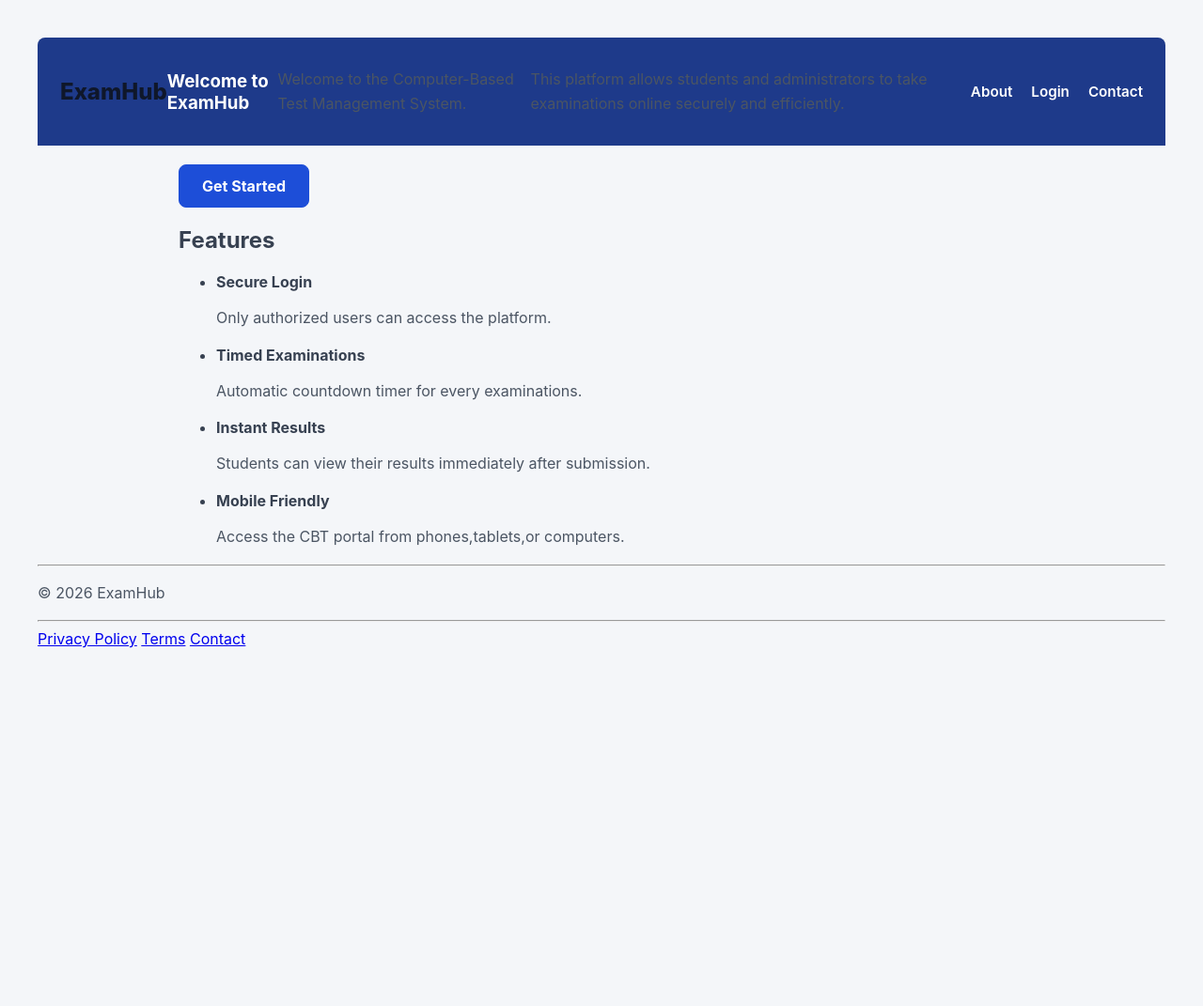
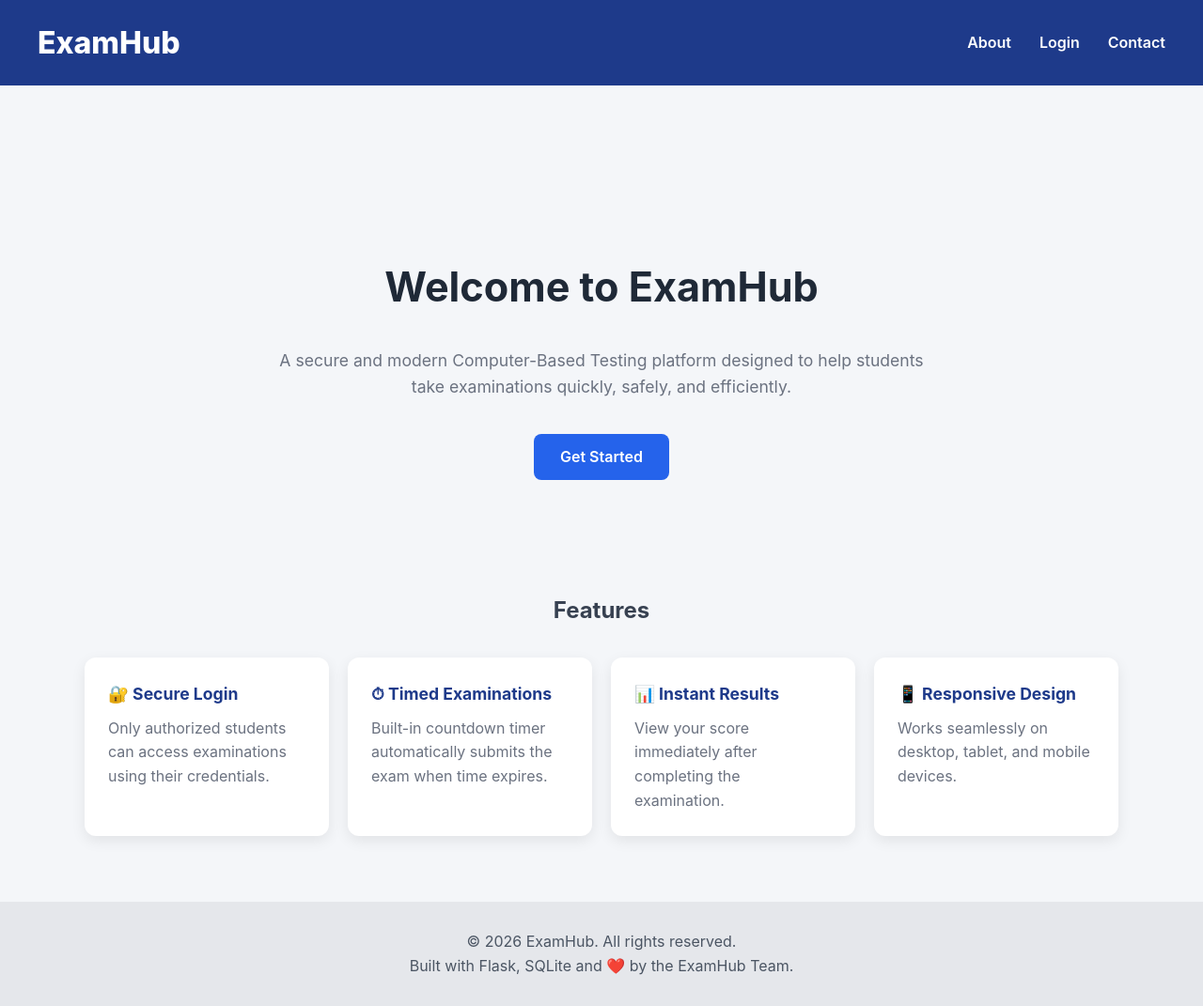
Before and after one commit to 0xApana/ExamHub, a Flask app: page / in a window 1280 px wide. Shown: the whole page at 94% size. Before the commit the page ends 690 px from the top, so only its background shows below. Run offline with Flask 3, Linux system fonts and the light colour scheme.

Commit message:
Polish landing page for v0.1.0 release

```diff
--- a/app.py
+++ b/app.py
@@ -204,9 +204,13 @@ def exam():
     connection.close()
 
     return render_template(
-        "exam.html",
-        question=question
-    )
+    "exam.html",
+    question=question,
+    current=session["current_question"] + 1,
+    total=len(questions),
+    is_last=(session["current_question"] == len(questions) - 1),
+    selected_answer=session.get("answers", {}).get(str(question["id"]))
+)
 
 @app.route("/logout")
 def logout():
--- a/static/css/style.css
+++ b/static/css/style.css
@@ -1,152 +1,302 @@
-/* --- Global Styles --- */
-body {
-    background-color: #f4f6f9;
-    font-family: Inter, -apple-system, BlinkMacSystemFont, "Segoe UI", Roboto, sans-serif;
-    margin: 40px;
-    color: #374151;
-}
-header h1 {
-    color: #0f172a;
-    font-size: 1.5rem;
-    font-weight: 800;
-    margin: 0;
+
+*{
+    margin:0;
+    padding:0;
+    box-sizing:border-box;
 }
 
-h1 {
-    color: #1d4ed8;
-    text-align: center;
+body{
+    background:#f4f6f9;
+    font-family:Inter,-apple-system,BlinkMacSystemFont,"Segoe UI",Roboto,sans-serif;
+    color:#374151;
+    line-height:1.6;
 }
 
-h2 {
-    color: #374151;
+/* ---------- Container ---------- */
+
+.container{
+    width:90%;
+    max-width:1100px;
+    margin:60px auto;
 }
 
-p {
-    color: #4b5563;
-    line-height: 1.6;
+/* ---------- Header ---------- */
+
+header{
+    background:#1e3a8a;
+    color:white;
+
+    display:flex;
+    justify-content:space-between;
+    align-items:center;
+
+    padding:20px 40px;
 }
 
-.container {
-    width: 80%;
-    max-width: 900px;
-    margin: auto;
+header h1{
+    color:white;
+    font-size:2rem;
+    font-weight:800;
 }
 
-/* --- Header & Layout --- */
-header {
-    background-color: #1e3a8a;
-    color: #ffffff;
-    padding: 16px 24px;
-    display: flex;
-    justify-content: space-between;
-    align-items: center;
-    border-radius: 8px 8px 0 0;
+/* ---------- Navigation ---------- */
+
+.navbar{
+    display:flex;
+    gap:30px;
 }
 
-/* Strictly target header links to prevent overrides */
-header nav a {
-    color: #ffffff !important;
-    text-decoration: none;
-    font-weight: 600;
-    font-size: 0.95rem;
-    transition: color 0.2s ease;
-    margin-left: 20px;
+.navbar a{
+    color:white;
+    text-decoration:none;
+    font-weight:600;
+    transition:.3s;
 }
 
-header nav a:hover {
-    color: #93c5fd !important; /* Soft blue hover state */
+.navbar a:hover{
+    color:#93c5fd;
 }
 
-/* --- General Navigation (Non-header pages, e.g. footer or separate lists) --- */
-nav {
-    display: flex;
-    align-items: center;
+/* ---------- Hero ---------- */
+
+.hero{
+    text-align:center;
+    padding:80px 20px;
 }
 
-nav ul {
-    list-style: none;
-    padding: 0;
-    margin: 0;
+.hero h2{
+    font-size:2.7rem;
+    color:#1f2937;
+    margin-bottom:20px;
 }
 
-nav li {
-    display: inline;
+.hero p{
+    max-width:700px;
+    margin:auto;
+    font-size:1.1rem;
+    color:#6b7280;
 }
 
-/* --- Buttons --- */
-.btn {
-    display: inline-block;
-    background-color: #1d4ed8;
-    color: white;
-    padding: 12px 24px;
-    border: 1px solid #1d4ed8;
-    border-radius: 8px;
-    margin-top: 20px;
-    text-decoration: none;
-    font-weight: bold;
-    transition: .3s;
+.hero .btn{
+    margin-top:35px;
 }
 
-.btn:hover {
-    background-color: #2563eb;
-    border-color: #2563eb;
+/* ---------- Buttons ---------- */
+
+.btn,
+button{
+
+    display:inline-block;
+
+    background:#2563eb;
+    color:white;
+
+    padding:12px 28px;
+
+    border:none;
+    border-radius:8px;
+
+    text-decoration:none;
+    font-weight:600;
+    cursor:pointer;
+
+    transition:.3s;
 }
 
-button {
-    background-color: #1d4ed8;
-    color: white;
-    padding: 10px 20px;
-    border: none;
-    border-radius: 5px;
-    font-size: 16px;
-    cursor: pointer;
-    transition: .3s;
-    box-shadow: 0 4px 10px rgba(0,0,0,.1);
+.btn:hover,
+button:hover{
+
+    background:#1d4ed8;
 }
 
-button:hover {
-    background-color: #2563eb;
+/* ---------- Features ---------- */
+
+.container h2{
+    text-align:center;
+    margin-top:40px;
+    margin-bottom:30px;
 }
 
-/* --- Forms --- */
-input {
-    width: 300px;
-    padding: 10px;
-    margin-top: 5px;
-    margin-bottom: 15px;
-    border: 1px solid #ccc;
-    border-radius: 5px;
-    font-size: 15px;
+.container ul{
+
+    list-style:none;
+
+    display:grid;
+    grid-template-columns:repeat(auto-fit,minmax(250px,1fr));
+
+    gap:20px;
 }
 
-/* --- Images --- */
-img {
-    max-width: 100%;
-    height: auto;
+.container li{
+
+    background:white;
+
+    padding:25px;
+
+    border-radius:12px;
+
+    box-shadow:0 5px 15px rgba(0,0,0,.08);
+
+    transition:.3s;
 }
 
-/* --- Responsive/Mobile --- */
-@media (max-width: 768px) {
-    body {
-        margin: 20px;
+.container li:hover{
+
+    transform:translateY(-5px);
+}
+
+.container li strong{
+
+    display:block;
+
+    font-size:1.1rem;
+
+    color:#1e3a8a;
+
+    margin-bottom:10px;
+}
+
+.container li p{
+
+    color:#6b7280;
+}
+
+/* ---------- Forms ---------- */
+
+form{
+
+    background:white;
+
+    padding:30px;
+
+    border-radius:12px;
+
+    box-shadow:0 5px 15px rgba(0,0,0,.08);
+}
+
+input[type="text"],
+input[type="password"]{
+
+    width:100%;
+
+    padding:12px;
+
+    margin-top:8px;
+    margin-bottom:20px;
+
+    border:1px solid #d1d5db;
+
+    border-radius:8px;
+
+    font-size:15px;
+}
+
+/* Radio buttons */
+
+input[type="radio"]{
+
+    width:auto;
+
+    margin-right:10px;
+}
+
+/* ---------- Dashboard ---------- */
+
+.navigation{
+
+    display:flex;
+
+    justify-content:space-between;
+
+    margin-top:30px;
+}
+
+/* ---------- Footer ---------- */
+
+footer{
+
+    margin-top:70px;
+
+    padding:30px;
+
+    background:#e5e7eb;
+
+    text-align:center;
+}
+
+footer p{
+
+    color:#4b5563;
+}
+
+footer ul{
+
+    list-style:none;
+
+    margin-top:15px;
+}
+
+footer li{
+
+    display:inline-block;
+
+    margin:0 15px;
+}
+
+footer a{
+
+    text-decoration:none;
+
+    color:#1e3a8a;
+}
+
+footer a:hover{
+
+    text-decoration:underline;
+}
+
+/* ---------- Responsive ---------- */
+
+@media (max-width:768px){
+
+    header{
+
+        flex-direction:column;
+
+        gap:20px;
     }
 
-    .container {
-        width: 95%;
+    .navbar{
+
+        flex-direction:column;
+
+        gap:15px;
+
+        text-align:center;
     }
 
-    header {
-        flex-direction: column;
-        gap: 12px;
-        text-align: center;
+    .hero h2{
+
+        font-size:2rem;
     }
 
-    header nav a {
-        margin: 0 10px;
+    .container{
+
+        width:95%;
     }
 
-    input {
-        width: 100%;
-        box-sizing: border-box;
+    .navigation{
+
+        flex-direction:column;
+
+        gap:15px;
     }
+
+    .btn,
+    button{
+
+        width:100%;
+        text-align:center;
+    }
+
 }
--- a/templates/index.html
+++ b/templates/index.html
@@ -3,58 +3,110 @@
 <head>
     <meta charset="UTF-8">
     <meta name="viewport" content="width=device-width, initial-scale=1.0">
-    <title>ExamHub</title>
-    <link rel="stylesheet"  href="{{ url_for('static', filename='css/style.css') }}">
+    <title>ExamHub | Computer-Based Testing Platform</title>
+
+    <link rel="stylesheet"
+          href="{{ url_for('static', filename='css/style.css') }}">
 </head>
 <body>
+
+    <!-- ================= Header ================= -->
+
     <header>
+
         <h1>ExamHub</h1>
 
-    <h3>Welcome to ExamHub</h3>
-    <p>Welcome to the Computer-Based Test Management System.</p>
-    <p>This platform allows students and administrators to take examinations online securely and efficiently.</p>
         <nav class="navbar">
-        <!-- <a href="{{ url_for('home') }}">Home</a> -->
-        <a href="{{url_for('about')}}">About</a>
-        <a href="{{url_for('login')}}">Login</a>
-        <a href="{{url_for('contact')}}">Contact</a>
+            <a href="{{ url_for('about') }}">About</a>
+            <a href="{{ url_for('login') }}">Login</a>
+            <a href="{{ url_for('contact') }}">Contact</a>
         </nav>
+
     </header>
 
+    <!-- ================= Hero ================= -->
+
     <main class="container">
-    <a href="/login" class="btn">Get Started</a>
+
+        <section class="hero">
+
+            <h2>Welcome to ExamHub</h2>
+
+            <p>
+                A secure and modern Computer-Based Testing platform
+                designed to help students take examinations quickly,
+                safely, and efficiently.
+            </p>
+
+            <a href="{{ url_for('login') }}" class="btn">
+                Get Started
+            </a>
+
+        </section>
+
+        <!-- ================= Features ================= -->
+
+        <section>
 
             <h2>Features</h2>
+
             <ul>
+
                 <li>
-        <strong>Secure Login</strong>
-        <p>Only authorized users can access the platform.</p>
+                    <strong>🔐 Secure Login</strong>
+
+                    <p>
+                        Only authorized students can access
+                        examinations using their credentials.
+                    </p>
                 </li>
+
                 <li>
-        <strong>Timed Examinations</strong>
-        <p>Automatic countdown timer for every examinations.</p>
+                    <strong>⏱ Timed Examinations</strong>
+
+                    <p>
+                        Built-in countdown timer automatically
+                        submits the exam when time expires.
+                    </p>
                 </li>
+
                 <li>
-        <strong>Instant Results</strong>
-        <p>Students can view their results immediately after submission.</p>
+                    <strong>📊 Instant Results</strong>
+
+                    <p>
+                        View your score immediately after
+                        completing the examination.
+                    </p>
                 </li>
+
                 <li>
-        <strong>Mobile Friendly</strong>
-        <p>Access the CBT portal from phones,tablets,or computers.</p>
+                    <strong>📱 Responsive Design</strong>
+
+                    <p>
+                        Works seamlessly on desktop,
+                        tablet, and mobile devices.
+                    </p>
                 </li>
+
             </ul>
+
+        </section>
+
     </main>
-    <hr>
+
+    <!-- ================= Footer ================= -->
+
     <footer>
-<p> © 2026 ExamHub</p>
-    <hr>
-    <nav>
-        <ul>
-            <li><a href="privacy.html">Privacy Policy</a></li>
-            <li><a href="terms.html">Terms</a></li>
-            <li><a href="contact.html">Contact</a></li>
-        </ul>
-    </nav>
+
+        <p>
+            &copy; 2026 ExamHub. All rights reserved.
+        </p>
+
+        <p>
+            Built with Flask, SQLite and ❤️ by the ExamHub Team.
+        </p>
+
     </footer>
+
 </body>
 </html>
```
Also changed, not shown: templates/about.html (+1 -7 lines), templates/contact.html (+1 -7 lines), templates/exam.html (+69 -9 lines), templates/login.html (+1 -7 lines). Lines whose indentation alone changed are shown as unchanged.
